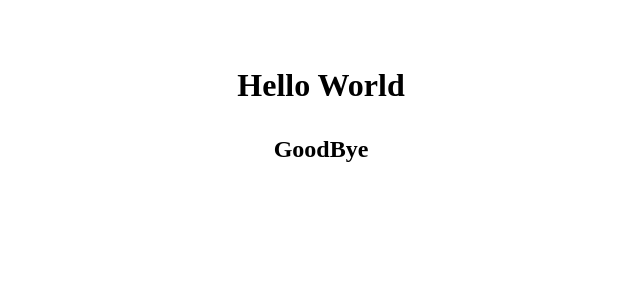
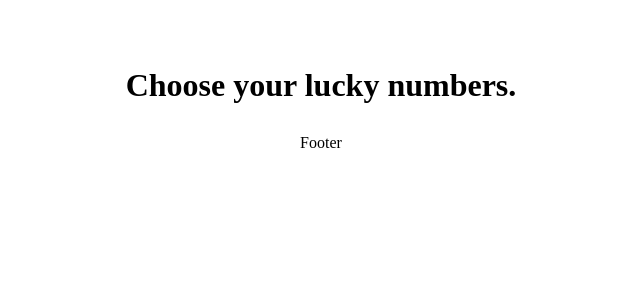
Before and after one commit to Lu-Smith/vitest-react-choose-lotto-numbers-app, a React (Vite) app: page / in a window 1280 px wide. Shown: the top 300 px of the page, without its empty margins (319-959 px from the left). Built offline with nearby package versions, Linux system fonts and the light colour scheme.

Commit message:
Updated App.tsx, passed the test

```diff
--- a/src/App.tsx
+++ b/src/App.tsx
@@ -1,13 +1,13 @@
-import { useState } from 'react'
 import './App.css'
+import Footer from './components/Footer'
 
 const App = () => {
 
   return (
     <>
       <div>
-        <h1>Hello World</h1>
-        <h2>GoodBye</h2>
+        <h1>Choose your lucky numbers.</h1>
+        <Footer />
       </div>
     </>
   )
```
